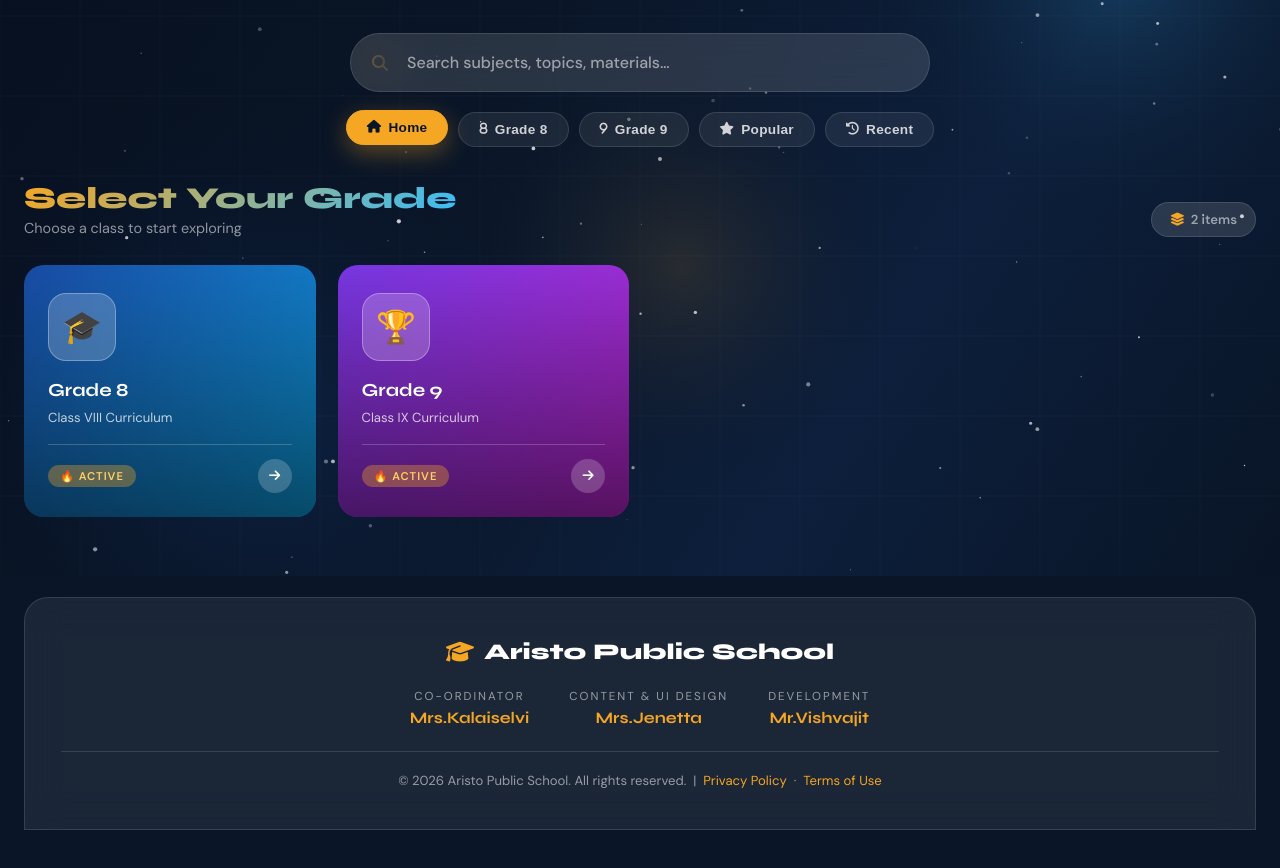
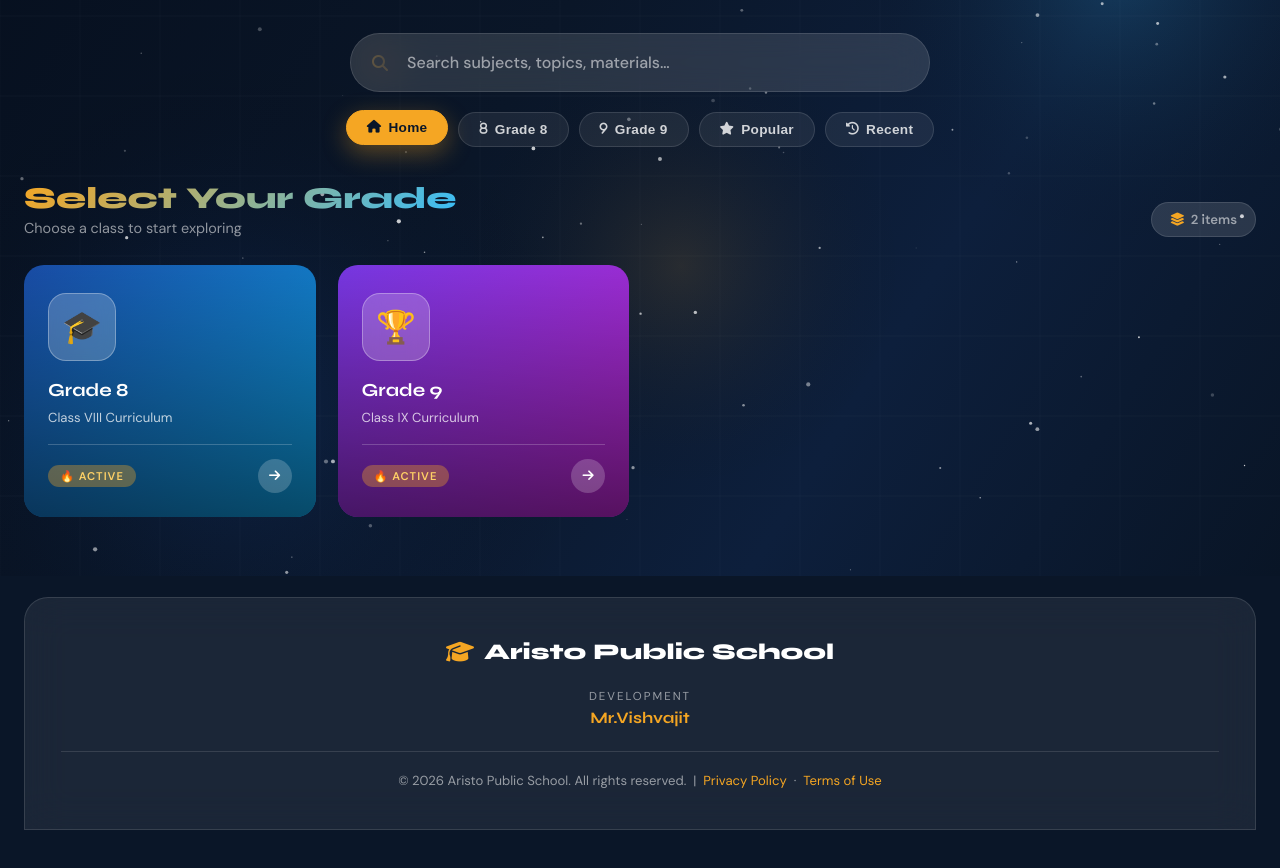
Before and after one commit to middnightcommits/aristo, a plain HTML site: page index.html in a window 1280 px wide. Shown: the part 224-1092 px from the top of the page. Drawn offline with Linux system fonts and the light colour scheme.

Commit message:
Comment out credits in footer section
Commented out the credits for Co-ordinator and Content & UI Design.

```diff
--- a/index.html
+++ b/index.html
@@ -586,8 +586,8 @@
       <i class="fas fa-graduation-cap" style="color:var(--gold)"></i> Aristo Public School
     </div>
     <div class="footer-credits">
-      <div class="credit"><span class="credit-role">Co-ordinator</span><span class="credit-name">Mrs.Kalaiselvi</span></div>
-      <div class="credit"><span class="credit-role">Content & UI Design</span><span class="credit-name">Mrs.Jenetta</span></div>
+      <!-- <div class="credit"><span class="credit-role">Co-ordinator</span><span class="credit-name">Mrs.Kalaiselvi</span></div>
+      <div class="credit"><span class="credit-role">Content & UI Design</span><span class="credit-name">Mrs.Jenetta</span></div> -->
       <div class="credit"><span class="credit-role">Development</span><span class="credit-name">Mr.Vishvajit</span></div>
     </div>
     <div class="footer-copy">© 2026 Aristo Public School. All rights reserved. &nbsp;|&nbsp; <a href="#">Privacy Policy</a> &nbsp;·&nbsp; <a href="#">Terms of Use</a></div>
```
